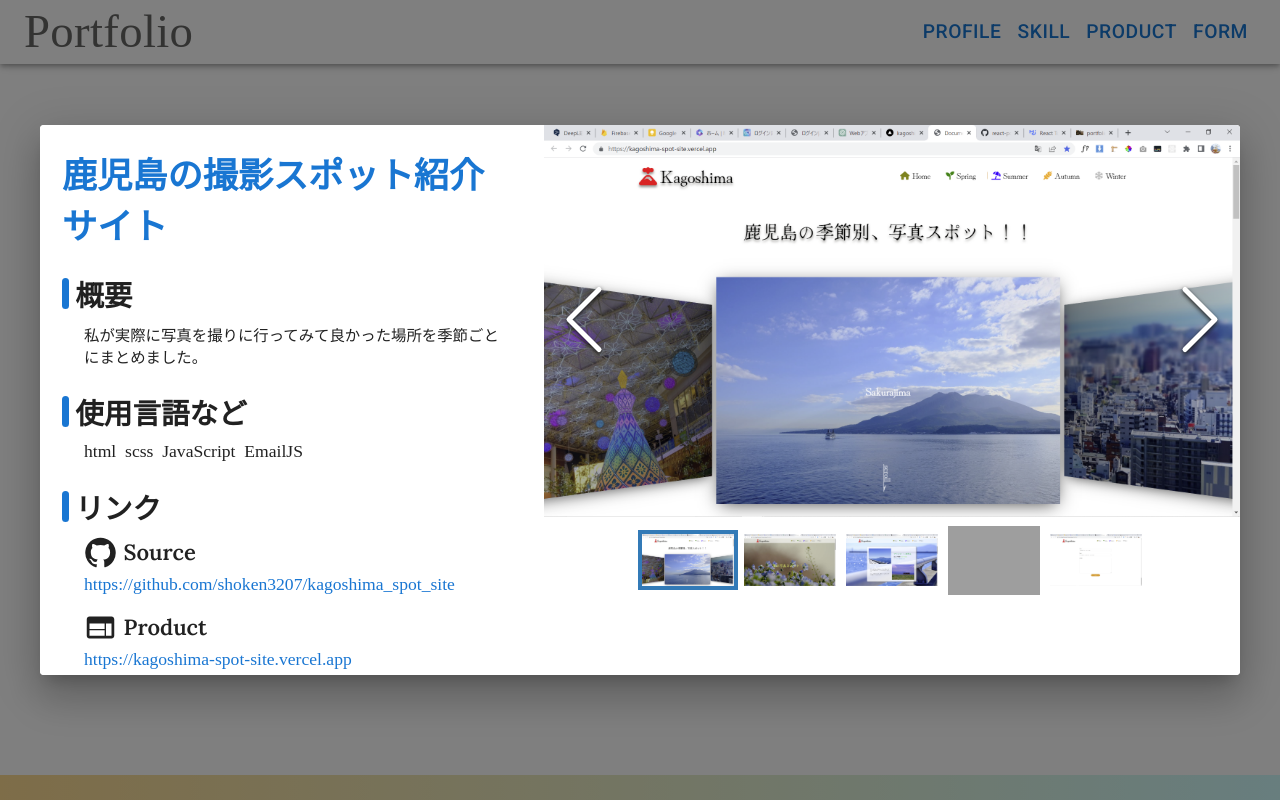
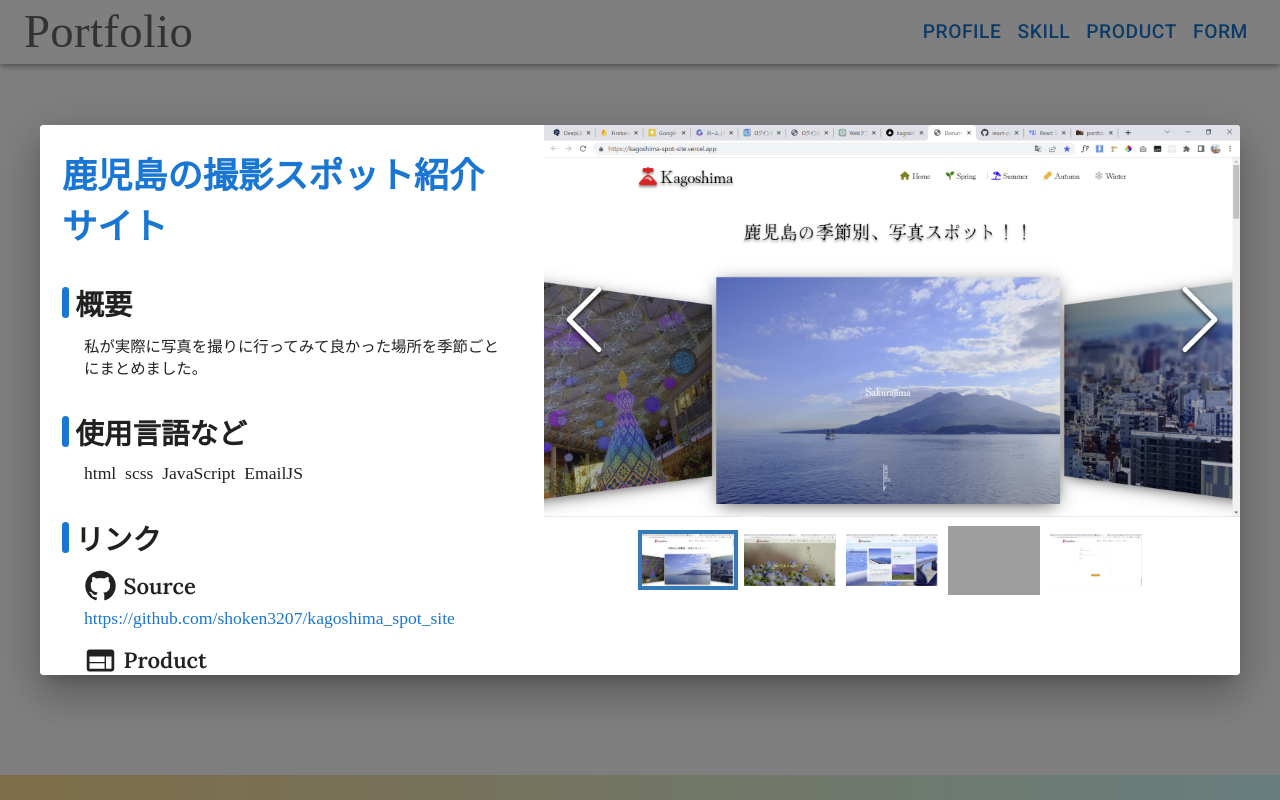
Before and after one commit to shoken3207/react-portfolio, a React (Create React App) app: page / in a window 1280 px wide. Both pictures are taken after a click on the element 263 px from the left and 2585 px from the top of the page. Shown: the part 2185-2985 px from the top of the page. Built offline with nearby package versions, Linux system fonts and the light colour scheme; grey boxes are pictures that could not be loaded; the HTML template or start-up script is replaced by a standard one; a web font is replaced by a local one.

Commit message:
余白修正

```diff
--- a/src/components/DetailProductCard.jsx
+++ b/src/components/DetailProductCard.jsx
@@ -176,7 +176,7 @@ const SCardInfo = styled.div`
   width: 100%;
   display: flex;
   flex-direction: column;
-  row-gap: 1.1rem;
+  row-gap: 1.5rem;
   @media screen and (min-width: 1000px) {
     width: 40%;
     height: 550px;
@@ -226,7 +226,7 @@ const SInnovativePoints = styled.ul`
 const SDetalSection = styled.div`
   display: flex;
   flex-direction: column;
-  row-gap: 0.4rem;
+  row-gap: 0.5rem;
 `;
 
 const SDetalSectionTitle = styled.div`
```
